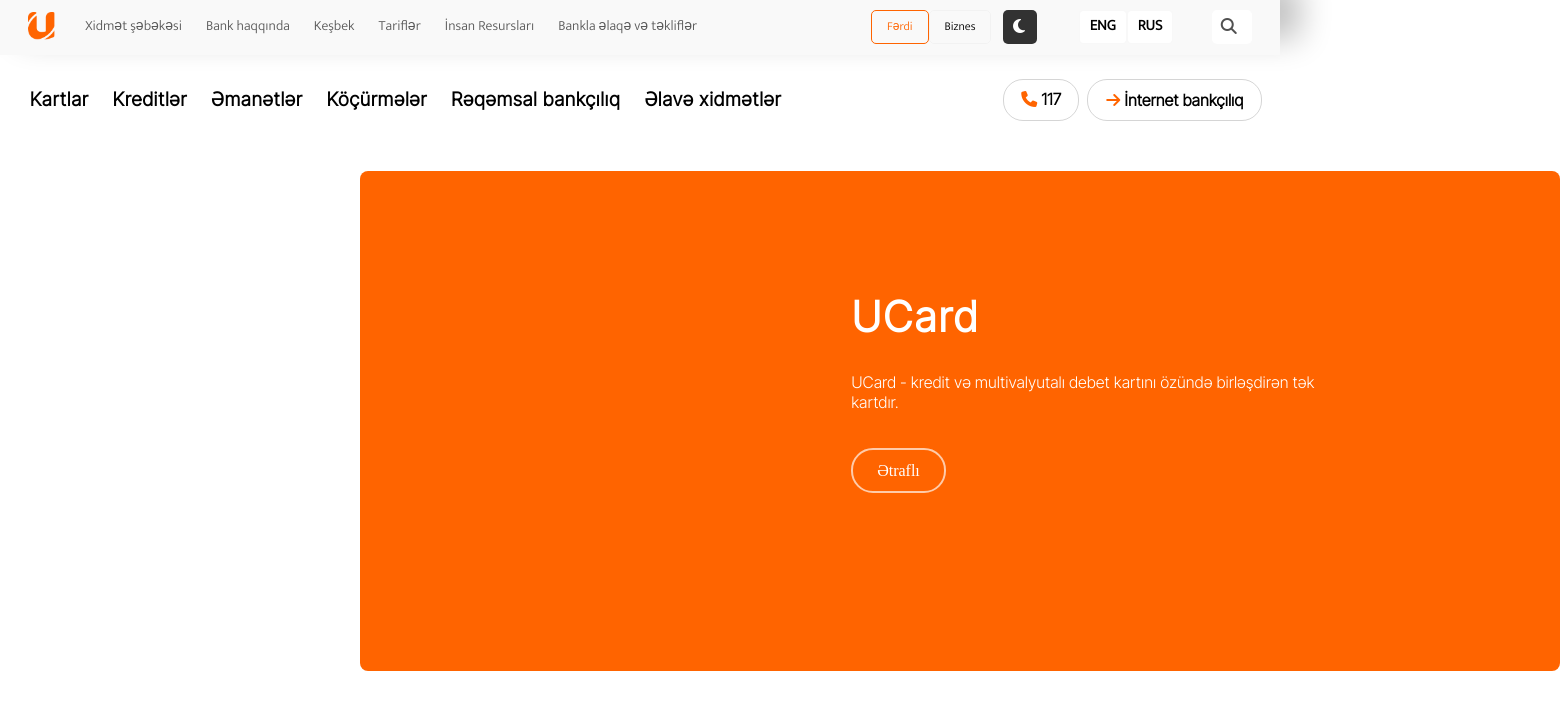
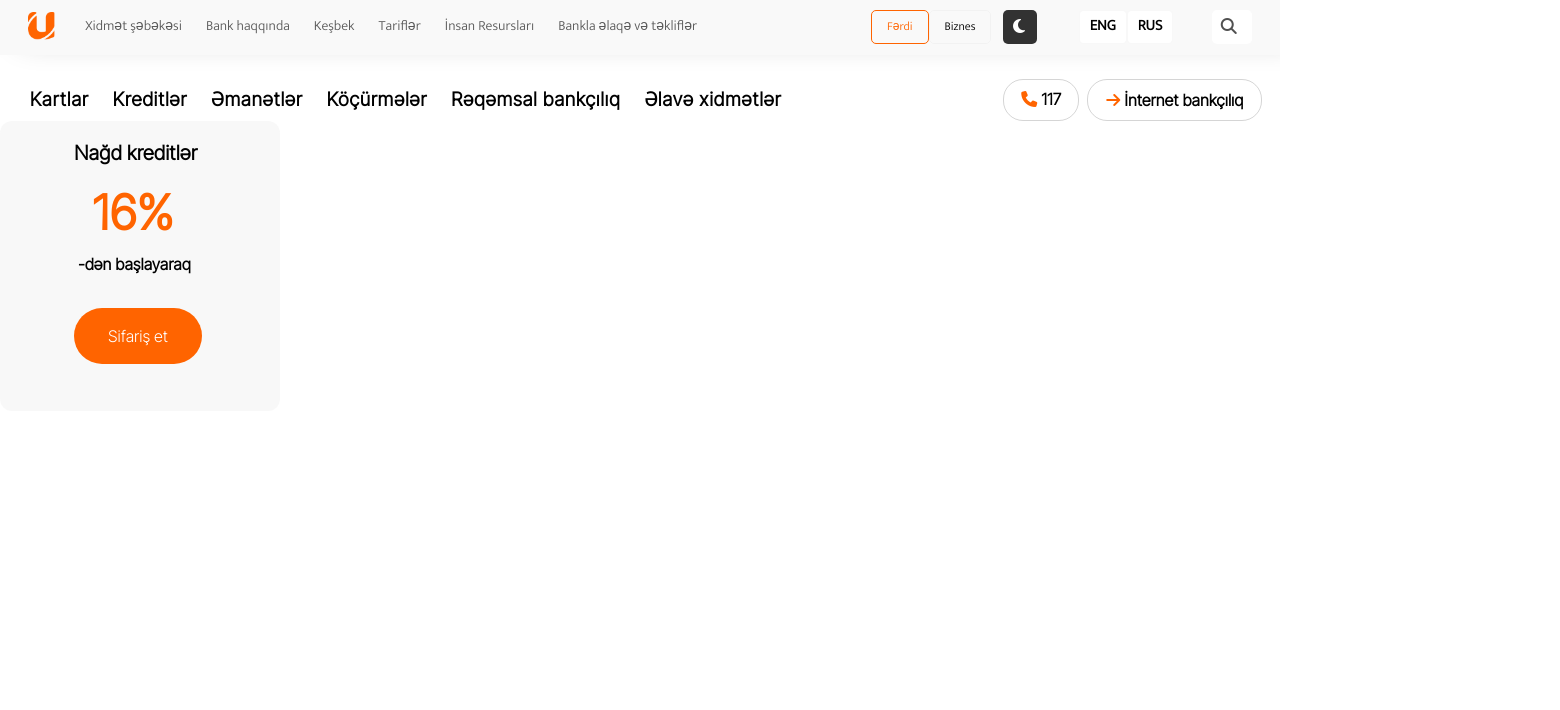
Before and after one commit to FexriAxmedov/UnibankWebsite, a website: page index.html in a window 1280 px wide. Shown: the whole page, 1560 px wide, since content can reach past the window. Drawn offline with nearby package versions, Linux system fonts and the light colour scheme.

Commit message:
commit 22 22

```diff
--- a/index.html
+++ b/index.html
@@ -9,6 +9,7 @@
       rel="stylesheet"
       href="https://cdnjs.cloudflare.com/ajax/libs/font-awesome/6.2.0/css/all.min.css"
     />
+
     <title>Unibank</title>
   </head>
 
@@ -78,21 +79,23 @@
         </div>
       </div>
     </section>
-    <section class="anotherSection">
-      <div class="carousel">
-        <div class="imgs">
-          <img src="./images/img1.webp" alt="" />
-        </div>
-        <div class="itemler">
-          <h3 id="ucard">UCard</h3>
-          <p id="kredit">
-            UCard - kredit və multivalyutalı debet kartını özündə birləşdirən
-            tək <br />
-            kartdır.
-          </p>
-          <a id="btn002" href="#">Ətraflı</a>
-        </div>
-      </div>
+
+    <section>
+<div class="umumi">
+<div class="item1">
+  <div class="itemsInside">
+   <div class="fp"><p>Nağd kreditlər</p></div>
+    <div class="sp"><p>16%</p></div>
+   <div class="tp"><p>-dən başlayaraq</p></div>
+    <div class="btn22"><a href="#">Sifariş et</a></div>
+  </div>
+</div>
+
+
+
+
+</div>
+
     </section>
     <script
       src="https://cdnjs.cloudflare.com/ajax/libs/jquery/3.6.1/jquery.min.js"
--- a/sass/main.scss
+++ b/sass/main.scss
@@ -207,43 +207,49 @@
     padding: 10px 18px;
   }
 }
-.carousel {
-  display: flex;
-  justify-content: space-evenly;
-  position: relative;
-  margin-left: 360px;
-  margin-top: 50px;
-  border-radius: 8px;
-  width: 1200px;
-  height: 500px;
-  background-color: #ff6400;
-  .imgs{
+.item1{
+  width: 280px;
+  height: 290px;
+  background-color: rgba(245, 245, 245, 0.726);
+  border-radius: 12px;
+  .itemsInside{
+    display: block;
     position: relative;
-    margin-top: 100px;
-  }
-  #ucard{
-    font-size: 42px;
-    color: white;
-    font-family: $secondFont;
-    letter-spacing: 2px;
-  }
-  #kredit{
-    font-family: $secondFont;
-    color: white;
-    font-weight: 500;
-    padding-top: 30px;
-    padding-bottom: 50px;
-  }
-  #btn002{
-    text-decoration: none;
-    color: white;
-    border: 2px solid rgba(255, 255, 255, 0.664);
-    padding: 12px 24px;
-    border-radius: 22px;
+    margin-left: 74px;
+    .fp{
+      padding-top: 20px;
+      padding-bottom: 18px;
+      font-size:20px;
+      font-family: $secondFont;
+      font-weight: 600;
+    }
+    .sp{
+      color: #ff6400;
+      font-family: $secondFont;
+      font-weight: 900;
+      font-size: 48px;
+    }
+    .tp{
+      font-family: $secondFont;
+      font-weight: 600;
+      padding-bottom: 52px;
+      font-size: 16px;
+      position: relative;
+      margin-top: 12px;
+      margin-left: 4px;
+    }
+    a{
+      position: relative;
+      text-decoration: none;
+      color: white;
+      background-color: #ff6400;
+      padding: 18px 34px;
+      border-radius: 52px;
+      font-family: $secondFont;
+    }
   }
 }
-.itemler{
-  display: block;
+.sp{
   position: relative;
-  margin-top: 120px;
+  margin-left: 18px;
 }
```
Also changed, not shown: css/main.css.
